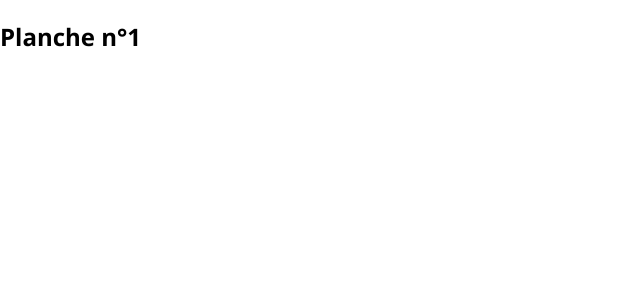
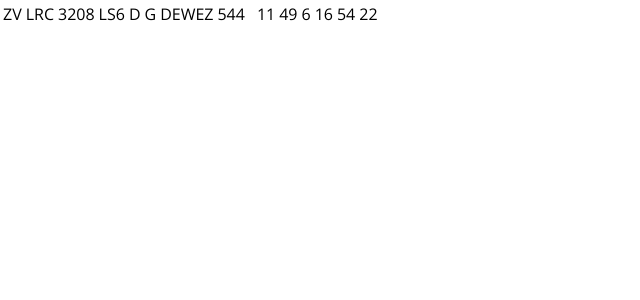
Before and after one commit to M-axel/Planche-velivole-front, a React (Create React App) app: page / in a window 1280 px wide. Shown: the top 300 px of the page, without its empty margins (0-640 px from the left). Built offline with nearby package versions, Linux system fonts and the light colour scheme.

Commit message:
Mise en place d'un premier component ligne dans un component tableau #4 #5

```diff
--- a/src/App.js
+++ b/src/App.js
@@ -9,6 +9,7 @@ import {
 
 import Planche from "./pages/Planche";
 import Archive from "./pages/Archive";
+import Authentification from "./pages/Authentification";
 
 const App = () => {
   return (
@@ -24,6 +25,9 @@ const App = () => {
         <Route path="/archive" exact="true">
           <Archive />
         </Route>
+        <Route path="/authentification" exact="true">
+          <Authentification />
+        </Route>
         {/* Si aucune route n'est render, redirect affiche /*/}
         <Redirect to="/" />
       </Switch>
--- /dev/null
+++ b/src/components/Ligne.js
@@ -0,0 +1,29 @@
+import React from 'react';
+
+import './Ligne.css';
+
+const Ligne = props => {
+    return(
+        <tr className="ligne">
+                    <td>{props.immatAvion}</td>
+                    <td>{props.nomPiloteAvion}</td>
+                    <td>{props.codePiloteAvion}</td>
+                    <td>{props.typePlaneur}</td>
+                    <td>{props.immat1Planeur}</td>
+                    <td>{props.immat2Planeur}</td>
+                    <td>{props.nomPilotePlaneur}</td>
+                    <td>{props.codePilotePlaneur}</td>
+                    <td>{props.nomPlaceArriere}</td>
+                    <td>{props.codePlaceArriere}</td>
+                    <td>{props.decollageHeureRemorquage}</td>
+                    <td>{props.decollageMinuteRemorquage}</td>
+                    <td>{props.tempsRemorquage}</td>
+                    <td>{props.atterrissageHeurePlaneur}</td>
+                    <td>{props.atterrissageMinutePlaneur}</td>
+                    <td>{props.numeroParachute}</td>
+
+        </tr>
+    );
+};
+
+export default Ligne;
--- /dev/null
+++ b/src/components/Tableau.js
@@ -0,0 +1,41 @@
+import React from "react";
+
+import Ligne from "./Ligne";
+import "./Tableau.css";
+
+const Tableau = props => {
+  // Si le tableau n'a pas de ligne
+  if (props.vol.length === 0) {
+    return <h2>Il n'y a pas encore de vol aujourd'hui.</h2>;
+  }
+
+  return (
+    <table className="tableau">
+      {/* On affiche pour toutes les lignes reçues par props (une ligne = un vol) */}
+      {props.vol.map((vol) => (
+        <Ligne
+          key={vol.id}
+          /* Remplacer par vol.avion.immat ... */
+          immatAvion={vol.avion.immat}
+          nomPiloteAvion={vol.avion.pilote}
+          codePiloteAvion={vol.avion.code}
+          typePlaneur={vol.planeur.type}
+          immat1Planeur={vol.planeur.immat1}
+          immat2Planeur={vol.planeur.immat2}
+          nomPilotePlaneur={vol.pilotePlaneur.nom}
+          codePilotePlaneur={vol.pilotePlaneur.code}
+          nomPlaceArriere={vol.placeArriere.nom}
+          codePlaceArriere={vol.placeArriere.code}
+          decollageHeureRemorquage={vol.remorquage.heure}
+          decollageMinuteRemorquage={vol.remorquage.minute}
+          tempsRemorquage={vol.remorquage.temps}
+          atterrissageHeurePlaneur={vol.atterrissage.heure}
+          atterrissageMinutePlaneur={vol.atterrissage.minute}
+          numeroParachute={vol.parachute}
+        />
+      ))}
+    </table>
+  );
+};
+
+export default Tableau;
--- /dev/null
+++ b/src/pages/Authentification.js
@@ -0,0 +1,7 @@
+import React from 'react';
+
+const Authentification = () => {
+    return <h1>Auth</h1>
+};
+
+export default Authentification;
--- a/src/pages/Planche.js
+++ b/src/pages/Planche.js
@@ -1,7 +1,23 @@
-import React from 'react';
+import React from "react";
+
+import Tableau from "../components/Tableau";
 
 const Planche = () => {
-    return <h2>Planche n°1</h2>
+  //Dummy
+  const VOL = [
+    {
+      id: "1",
+      avion: { immat: "ZV", pilote: "LRC", code: "3208" },
+      planeur: { type: "LS6", immat1: "D", immat2: "G" },
+      pilotePlaneur: { nom: "DEWEZ", code: "544" },
+      placeArriere: { nom: "", code: "" },
+      remorquage: { heure: "11", minute: "49", temps: "6" },
+      atterrissage: { heure: "16", minute: "54" },
+      parachute: "22",
+    },
+  ];
+
+  return <Tableau vol={VOL} />;
 };
 
 export default Planche;
```
Also changed, not shown: src/components/Ligne.css (added), src/components/Tableau.css (added).
